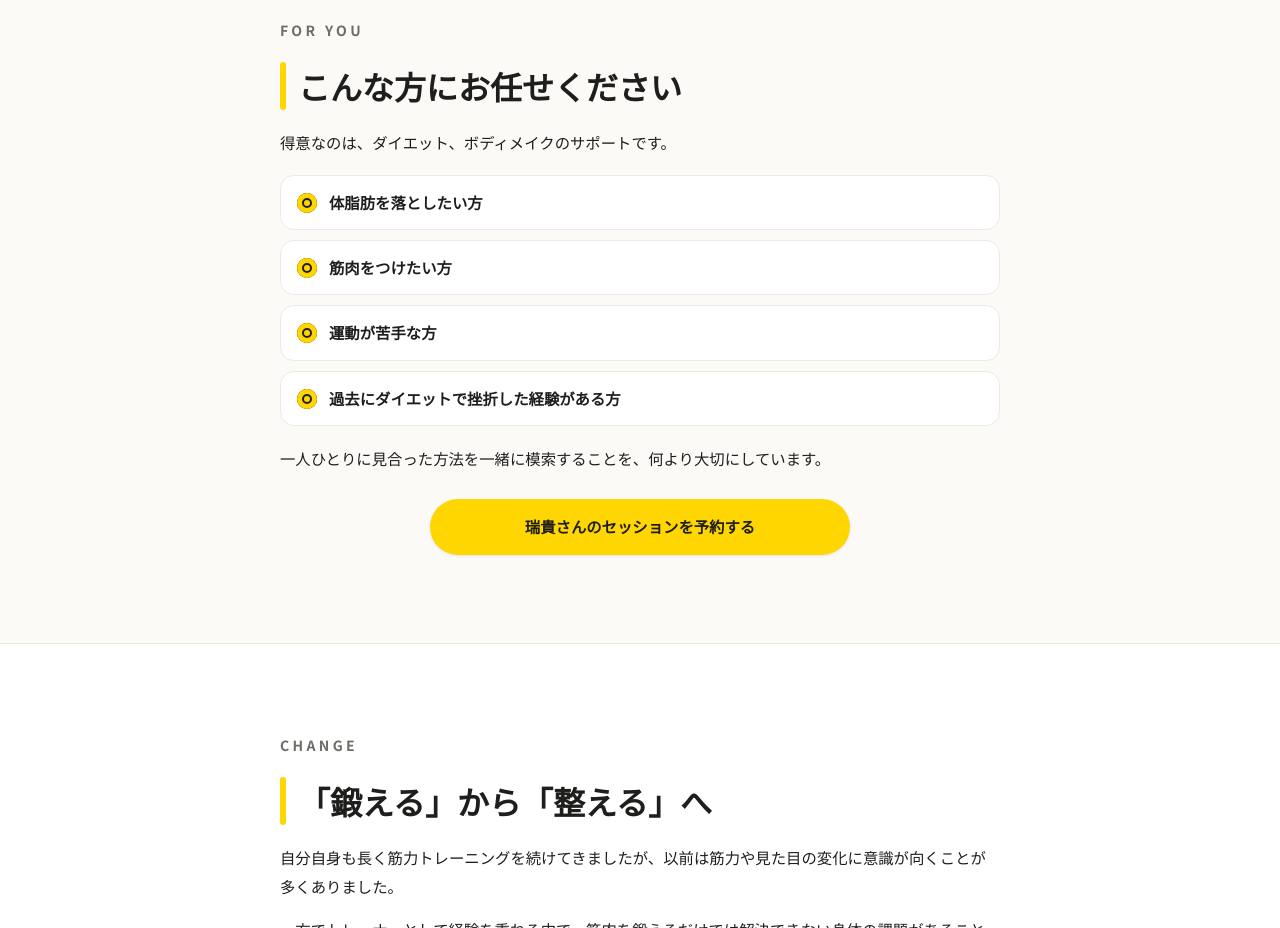
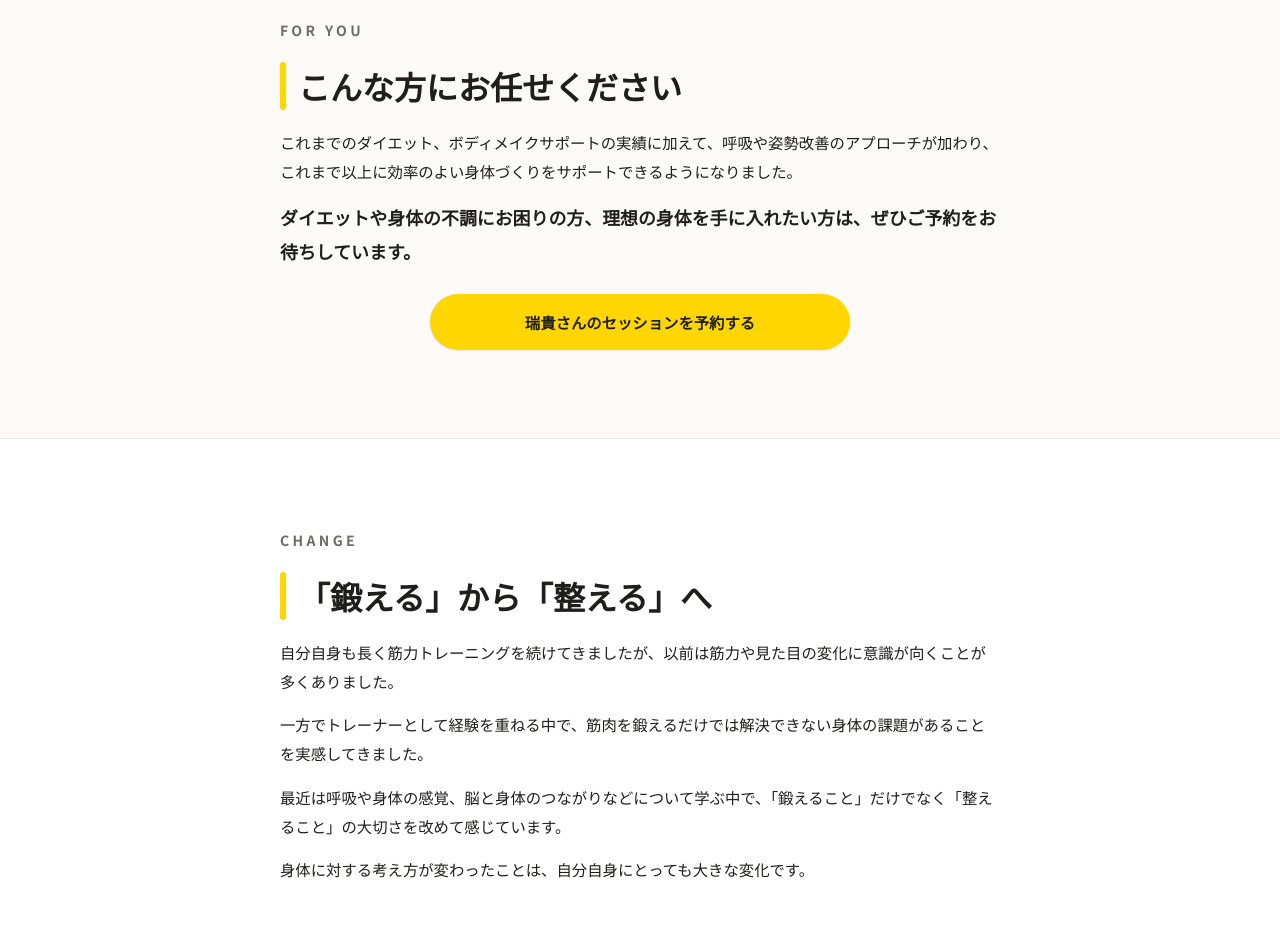
Before and after one commit to the-banana-gym/mizuki, a plain HTML site: page index.html in a window 1280 px wide. Shown: the part 3240-4168 px from the top of the page. Drawn offline with Linux system fonts and the light colour scheme.

Commit message:
こんな方にお任せくださいを文章に変える
Co-Authored-By: Claude Opus 5.5 <noreply@anthropic.com>

```diff
--- a/index.html
+++ b/index.html
@@ -123,6 +123,7 @@ p,li{text-wrap:pretty}
 .d2 .lbl{display:inline-flex;flex-wrap:wrap;justify-content:center;background:var(--ink);color:#fff;font-size:15px;font-weight:700;padding:4px 16px;border-radius:999px}
 .d2 blockquote{margin:0;font-size:clamp(21px,2.6vw,28px);font-weight:900;line-height:1.65;color:var(--ink)}
 .d2 .who{font-size:15px;font-weight:700;color:var(--ink)}
+.lead-in{font-weight:700;font-size:clamp(16px,1.4vw,18px)}
 </style>
 </head>
 <body>
@@ -190,14 +191,10 @@ p,li{text-wrap:pretty}
   <div class="inner">
     <p class="eyebrow">FOR YOU</p>
     <h2 id="t-for">こんな方にお任せください</h2>
-    <p>得意なのは、ダイエット、ボディメイクのサポートです。</p>
-    <ul class="checks">
-      <li>体脂肪を落としたい方</li>
-      <li>筋肉をつけたい方</li>
-      <li>運動が苦手な方</li>
-      <li>過去にダイエットで挫折した経験がある方</li>
-    </ul>
-    <p>一人ひとりに見合った方法を一緒に模索することを、何より大切にしています。</p>
+    <div class="body">
+      <p>これまでのダイエット、ボディメイクサポートの実績に加えて、呼吸や姿勢改善のアプローチが加わり、これまで以上に効率のよい身体づくりをサポートできるようになりました。</p>
+      <p class="lead-in">ダイエットや身体の不調にお困りの方、理想の身体を手に入れたい方は、ぜひご予約をお待ちしています。</p>
+    </div>
     <div class="cta one">
       <a class="btn primary" href="https://thebanana.hacomono.jp/reserve/schedule/1/1" target="_blank" rel="noopener">瑞貴さんのセッションを予約する</a>
     </div>
```
